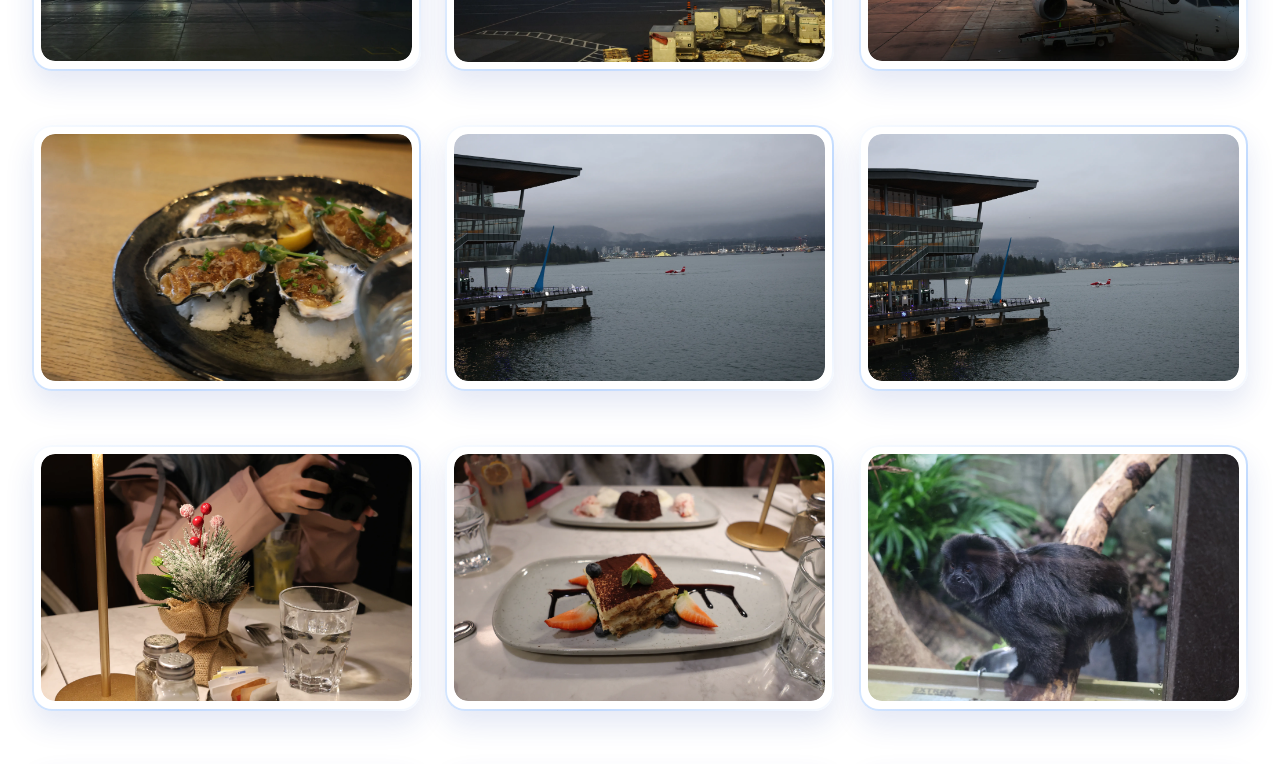
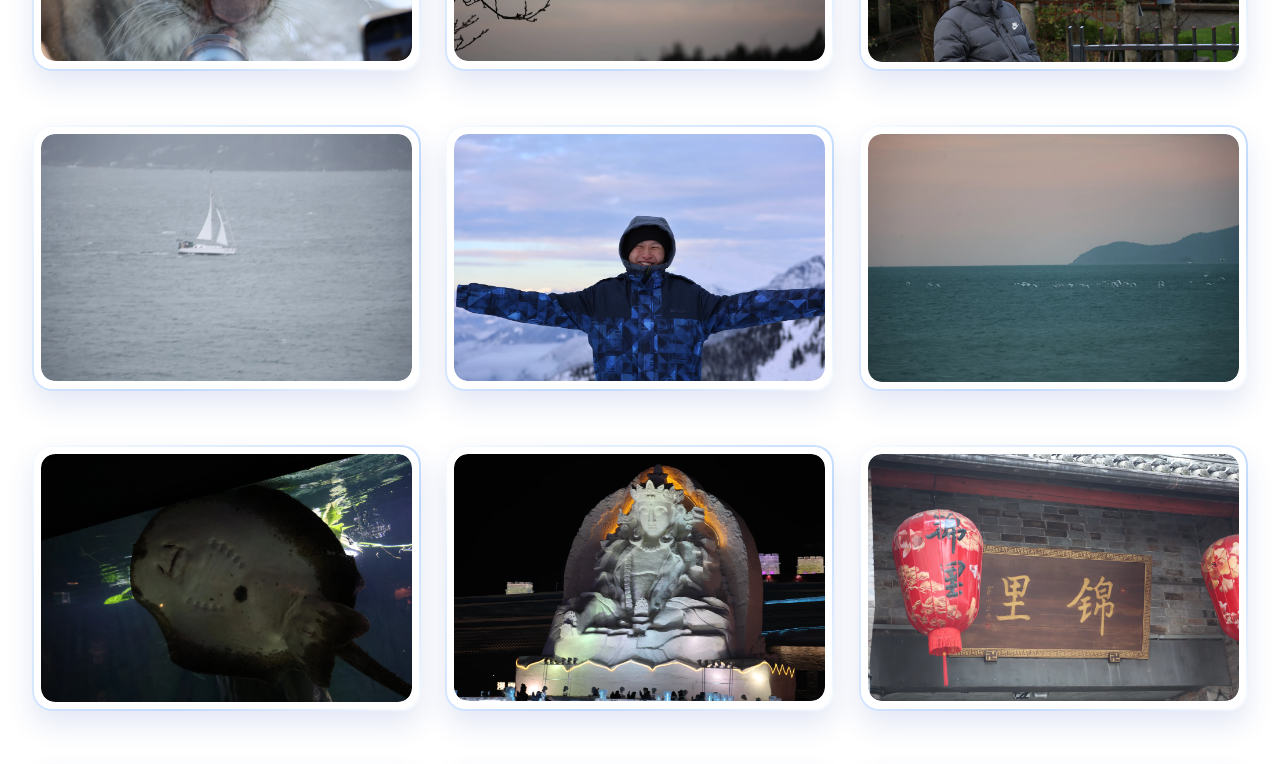
Before and after one commit to Jimmy20060109/NewPersonalWebsite, a React (Vite) app: page /photography in a window 1280 px wide. Shown: the part 520-1284 px from the top of the page. Built offline with nearby package versions, Linux system fonts and the light colour scheme.

Commit message:
add shuffleArray

```diff
--- a/src/views/Photography.tsx
+++ b/src/views/Photography.tsx
@@ -6,16 +6,23 @@ const imageModules = import.meta.glob('../images/travel/*.{jpg,JPG,jpeg,JPEG,png
   eager: true,
 }) as Record<string, { default: string }>
 
-const initialTravelImages = Object.entries(imageModules)
-  .sort(([pathA], [pathB]) =>
-    pathA.localeCompare(pathB, undefined, { numeric: true, sensitivity: 'base' }),
-  )
+function shuffleArray<T>(array: T[]) {
+  const result = [...array]
+
+  for (let i = result.length - 1; i > 0; i--) {
+    const j = Math.floor(Math.random() * (i + 1));
+    [result[i], result[j]] = [result[j], result[i]]
+  }
+  return result
+}
+const initialTravelImages = shuffleArray(
+  Object.entries(imageModules)
   .map(([path, module]) => ({
     id: path,
     src: module.default,
     alt: `${path.split('/').pop()?.replace(/\.[^.]+$/, '') || 'travel'} photo`,
-  }))
-
+  })),
+)
 
 const Photography = () => {
   const [images, setImages] = useState(initialTravelImages)
```
